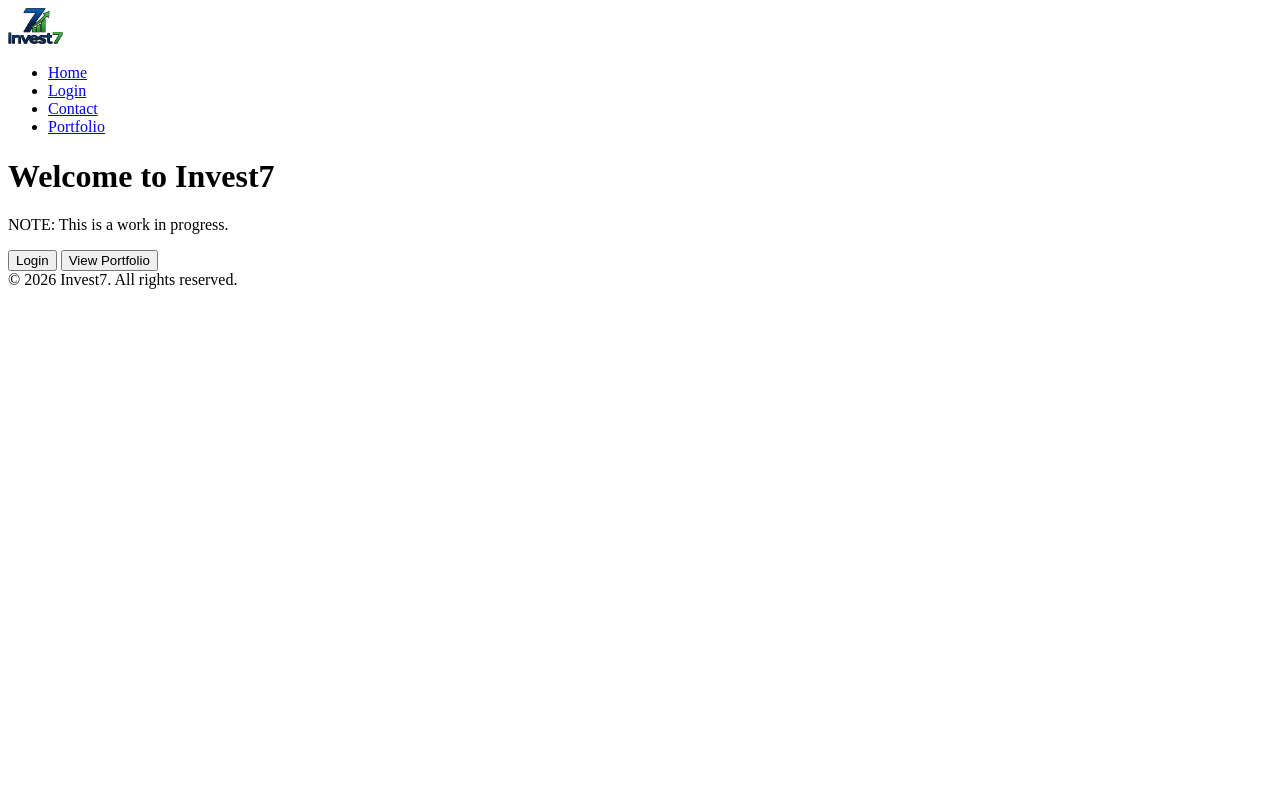
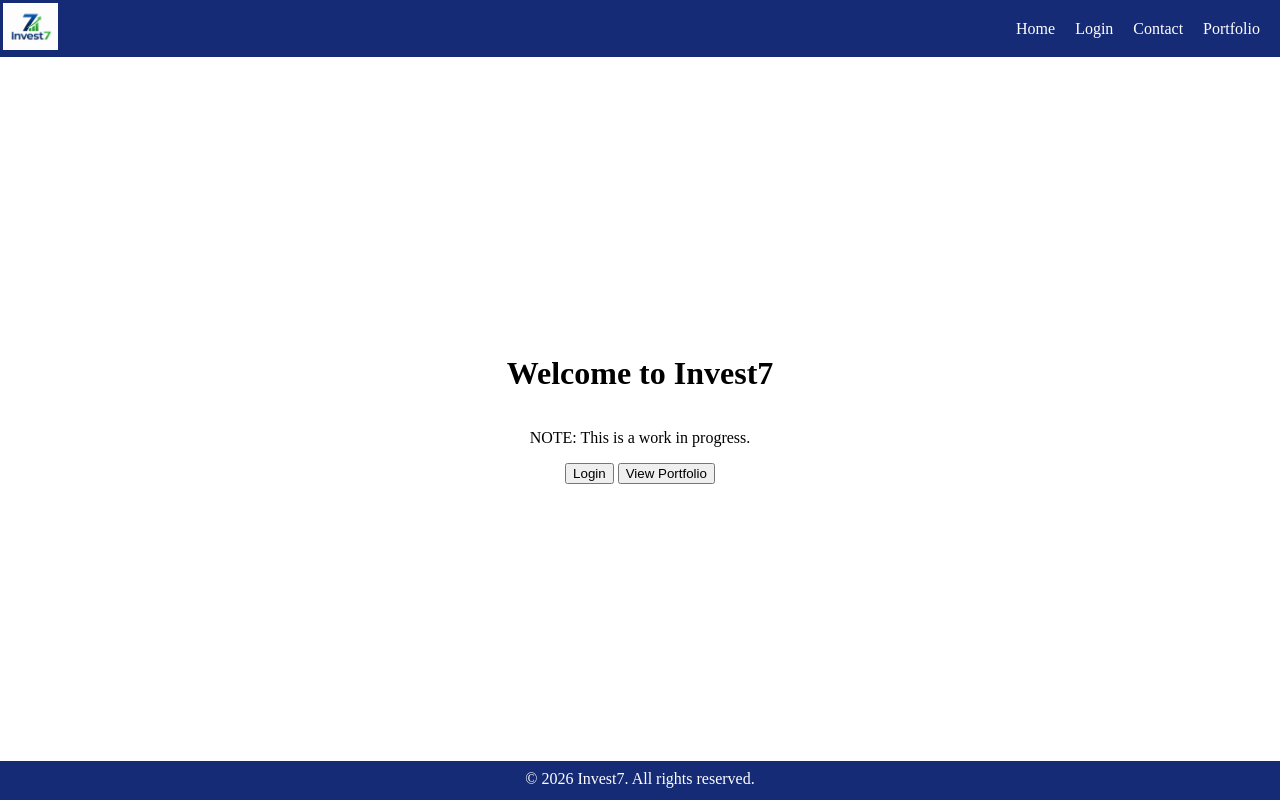
Before and after one commit to BCIT-BARRY/acit-2911-group-7, a Flask app: page / in a window 1280 px wide. Run offline with Flask 3, Linux system fonts and the light colour scheme.

Commit message:
Added and fix CSS code

```diff
--- a/static/main.css
+++ b/static/main.css
@@ -0,0 +1,64 @@
+html, body {
+  height: 100%;
+  margin: 0;
+}
+
+.home-body {
+  display: flex;
+  flex-direction: column;
+}
+
+.navbar {
+  display: flex;
+  justify-content: space-between;
+  align-items: center;
+  background-color: #162B75;
+  color: green;
+  padding: .7m;
+
+}
+
+.logo-picture {
+  padding: 3px;
+}
+
+.nav-links {
+  display: flex;
+  list-style: none;
+}
+
+.nav-links a {
+  padding-right: 20px ;
+  color: white;
+  font-weight: 300;
+  text-decoration: none;
+
+}
+
+main {
+  flex: 1;
+}
+
+.home-main {
+  display: flex;
+  flex-direction: column;
+  align-items: center;
+  justify-content: center;
+
+}
+
+.login-box {
+  border-color: black;
+  border-width: 1px;
+  border-style: solid;
+  padding: 5%;
+}
+
+.home-footer {
+  display: flex;
+  justify-content: center;
+  background-color: #162B75;
+  color: white;
+  height: 2.5%;
+  padding: .6em;
+}
--- a/templates/contact.html
+++ b/templates/contact.html
@@ -1,6 +1,7 @@
 {% extends "layout.html" %}
 {% block content %}
-
-    <h1>This is the Contact page</h1>
+    <main>
+        <h1>This is the Contact page</h1>
+    </main>
 
 {% endblock content %}
--- a/templates/layout.html
+++ b/templates/layout.html
@@ -14,7 +14,7 @@
     <link rel="icon" type="image/png" href="{{ url_for('static', filename='invest7_logo.png') }}">
     <link rel="stylesheet" href="{{ url_for('static', filename='main.css') }}">
 </head>
-<body>
+<body class="home-body">
 
     <header>
         <nav class="navbar">
--- a/templates/portfolio.html
+++ b/templates/portfolio.html
@@ -1,6 +1,8 @@
 {% extends "layout.html" %}
 {% block content %}
+    <main>
+        <h1>This is the Portfolio page</h1>
+    </main>
 
-    <h1>This is the Portfolio page</h1>
 
 {% endblock content %}
```
Also changed, not shown: static/invest7_logo.png, static/invest7_logo2.png (added).
